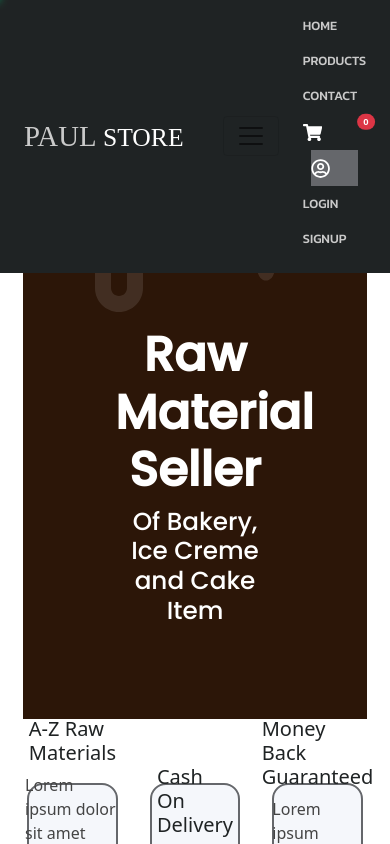
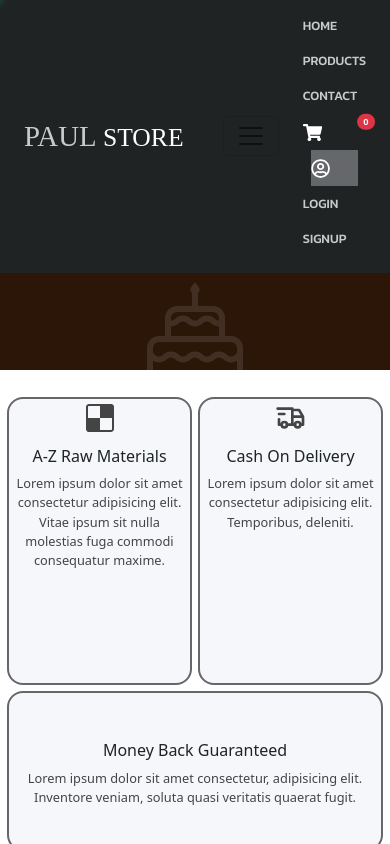
Before and after one commit to SanjayPaul4u/Paul_Store_E_Com_Project_3, a React (Vite) app in the folder client/: page / in a window 390 px wide. Shown: the top 844 px of the page. Built offline with nearby package versions, Linux system fonts and the light colour scheme; no server answers; some icons are missing; a web font is replaced by a local one.

Commit message:
(36) FRONTEND: Home page Responsive Done

```diff
--- a/client/src/components/home/Features.jsx
+++ b/client/src/components/home/Features.jsx
@@ -34,10 +34,10 @@ const Features = () => {
         <div className="row">
             {
               productsData.map((element, index) =>{
-                if(index<3){
+                if(index<4){
                 return(<div
                         key={element._id}
-                        className="raw-item col-4 col-md-4 col-xl-4">
+                        className="raw-item col-6 col-md-3 col-xl-3">
                           <OurProduct  ProductData={element}/>
                         </div>
                 )}
@@ -79,7 +79,7 @@ background-color: ${({ theme }) => theme.colors.mainBg};
     }
   }
   .raw-item{
-    padding: 1rem 3rem;
+    padding: 1rem 1rem;
   }
   a {
       text-decoration: none;
@@ -128,5 +128,51 @@ background-color: ${({ theme }) => theme.colors.mainBg};
         }
       }
     }
+
+    @media (max-width: 1199px) {
+      .row .raw-item{
+        padding: 1rem 0.5rem;
+      }
+      a .card img{
+        height: 12rem;
+      }
+    }
+    @media (max-width: 991px) {
+      .row .raw-item{
+        padding: 1rem 0.5rem;
+      }
+    }
+    @media (max-width: 767px){
+      .row .raw-item{
+        padding: 1rem 1rem;
+      }
+    }
+    @media (max-width: 450px){
+      margin-top: 0;
+      h3{
+        font-size: 1.2rem;
+      }
+      a .card .card-body{
+        padding: 0.4rem 0.4rem;
+      }
+      a .card .card-body div{
+        h5{
+          font-size: 1rem;
+        }
+        p{
+          font-size: 0.7rem;
+        }
+
+      }
+      a .card .card-body .rate-para{
+        font-size: 0.7rem;
+      }
+      a .card img{
+        height: 10rem;
+      }
+      .row .raw-item{
+        padding: 0.4rem 0.4rem;
+      }
+    }
 `
 export default Features
--- a/client/src/components/home/Home.jsx
+++ b/client/src/components/home/Home.jsx
@@ -11,8 +11,7 @@ import Features from './Features';
 const Home = () => {
   useEffect(() => {
     window.scrollTo(0, 0);
-  }, [])
-
+  }, []);
   return (
     <Wrapper className='container'>
         <div className="main-home-div">
@@ -29,13 +28,13 @@ const Home = () => {
               <LiaBreadSliceSolid className='bread-icon'/>
             </div>
 
-            <div className='col-3 col-md-3 col-xl-3 rows'></div>
-            <div className='col-6 col-md-6 col-xl-6 rows banner-title'>
+            <div className='col-0 col-md-3 col-xl-3 rows'></div>
+            <div className='col-12 col-md-6 col-xl-6 rows banner-title'>
               <h1>Raw Material Seller<br /></h1>
               <h2>Of Bakery, Ice Creme and Cake Item</h2>
               <h4></h4>
             </div>
-            <div className='col-3 col-md-3 col-xl-3 rows'></div>
+            <div className='col-0 col-md-3 col-xl-3 rows'></div>
 
             <div className='col-4 col-md-4 col-xl-4 rows-3'></div>
             <div className='col-4 col-md-4 col-xl-4 rows-3'>
@@ -63,7 +62,7 @@ const Wrapper = styled.section`
     .banner{
       overflow: hidden;
       background-color:#2c1608;
-      height: 70vh;
+      height: 70%;
       color: #fff;
       .banner-title{
         color: #fff;
@@ -101,11 +100,88 @@ const Wrapper = styled.section`
           .cake-icon{
             font-size: 10rem;
             opacity: 0.1;
-            margin-top: 6rem;
+            margin-top: 1rem;
+            margin-bottom: -0.5rem;
           }
         }
     }
   }
 
+  @media (max-width: 1390px){}
+  @media (max-width: 1199px){
+    .banner{
+      .row{
+        .rows-1{
+          .ice-icon, .ice-creame-icon, .bread-icon{
+            font-size: 9rem;
+          }
+          .ice-creame-icon{
+            margin-top: -2rem;
+          }
+        }
+        .rows-3{
+            .cake-icon{
+              font-size: 8rem;
+            }
+          }
+        .banner-title{
+          h1{
+            font-size: 2rem;
+          }
+          h2{
+            font-size: 1.7rem
+          }
+        }
+      }
+    }
+  }
+  @media (max-width: 1199px){
+    padding: 0rem;
+    padding-top: 6rem;
+    .main-home-div{
+      padding: 0rem;
+    }
+  }
+  @media (max-width: 767px){
+    .banner{
+      .row{
+        .banner-title{
+          h1{
+            font-size: 1.7rem;
+          }
+          h2{
+            font-size: 1.5rem
+          }
+        }
+      }
+    }
+  }
+  @media (max-width: 450px){
+    .banner{
+      .row{
+        .rows-1{
+          .ice-icon, .ice-creame-icon, .bread-icon{
+            font-size: 6rem;
+          }
+          .ice-creame-icon{
+            margin-top: -2rem;
+          }
+        }
+        .rows-3{
+            .cake-icon{
+              font-size: 6rem;
+            }
+          }
+        .banner-title{
+          h1{
+            font-size: 1.5rem;
+          }
+          h2{
+            font-size: 1.2rem
+          }
+        }
+      }
+    }
+  }
 `
 export default Home
--- a/client/src/components/home/Services.jsx
+++ b/client/src/components/home/Services.jsx
@@ -12,21 +12,21 @@ const Services = () => {
   return (
     <Wrapper>
         <div className="row">
-            <div className="a-x-raw-materials col-4 col-md-4 col-xl-4">
+            <div className="a-x-raw-materials col-6 col-md-4 col-xl-4">
                 <div>
                     <FaDelicious className='iconStyle'/>
                     <h5>A-Z Raw Materials</h5>
                     <p>Lorem ipsum dolor sit amet consectetur adipisicing elit. Vitae ipsum sit nulla molestias fuga commodi consequatur maxime.</p>
                 </div>
             </div>
-            <div className="cash-on-delivery col-4 col-md-4 col-xl-4">
+            <div className="cash-on-delivery col-6 col-md-4 col-xl-4">
                 <div>
                     <TbTruckDelivery className='iconStyle'/>
                     <h5>Cash On Delivery</h5>
                     <p>Lorem ipsum dolor sit amet consectetur adipisicing elit. Temporibus, deleniti.</p>
                 </div>
             </div>
-            <div className="money-back-guaranteed col-4 col-md-4 col-xl-4">
+            <div className="money-back-guaranteed col-12 col-md-4 col-xl-4">
                 <div>
                     <FaIndianRupeeSign className='iconStyle'/>
                     <h5>Money Back Guaranteed</h5>
@@ -50,7 +50,7 @@ const Wrapper = styled.section`
                 display: flex;
                 flex-direction: column;
                 align-items: center;
-                justify-content: center;
+                justify-content: flex-start;
                 padding: 0.5rem;
                 background-color: ${({theme})=> theme.colors.mainBg};
                 border: 0.15rem solid ${({theme})=> theme.colors.lowBlack};
@@ -62,14 +62,58 @@ const Wrapper = styled.section`
                     margin-bottom: 0.8rem;
                 }
                 h5{
+                    text-align: center;
                     color: ${({theme})=> theme.colors.black};
                 }
                 p{
+                    text-align: center;
                     color: ${({theme})=> theme.colors.mediumBlack};
                 }
             }
         }
     }
 
+  @media (max-width: 991px) {
+    padding: 1rem;
+    .row{
+        .a-x-raw-materials, .cash-on-delivery, .money-back-guaranteed{
+            padding: 0.2rem;
+            div{
+                height: 18rem;
+            }
+        }
+    }
+  }
+  @media (max-width: 767px){
+    .row{
+        display: flex;
+        justify-content: center;
+        align-items: center;
+    }
+  }
+  @media (max-width: 450px){
+    margin-top: 0.5rem;
+    .row{
+        .a-x-raw-materials, .cash-on-delivery, .money-back-guaranteed{
+            div{
+                padding: 0.2rem;
+                .iconStyle{
+                    font-size: 2rem;
+                }
+                h5{
+                    font-size : 1rem;
+                }
+                p{
+                    font-size : 0.8rem;
+                }
+            }
+        }
+        .money-back-guaranteed{
+            div{
+                height: 10rem;
+            }
+        }
+    }
+  }
 `
 export default Services
```
Also changed, not shown: 1 other file (tests, documents, lock files or other folders).
